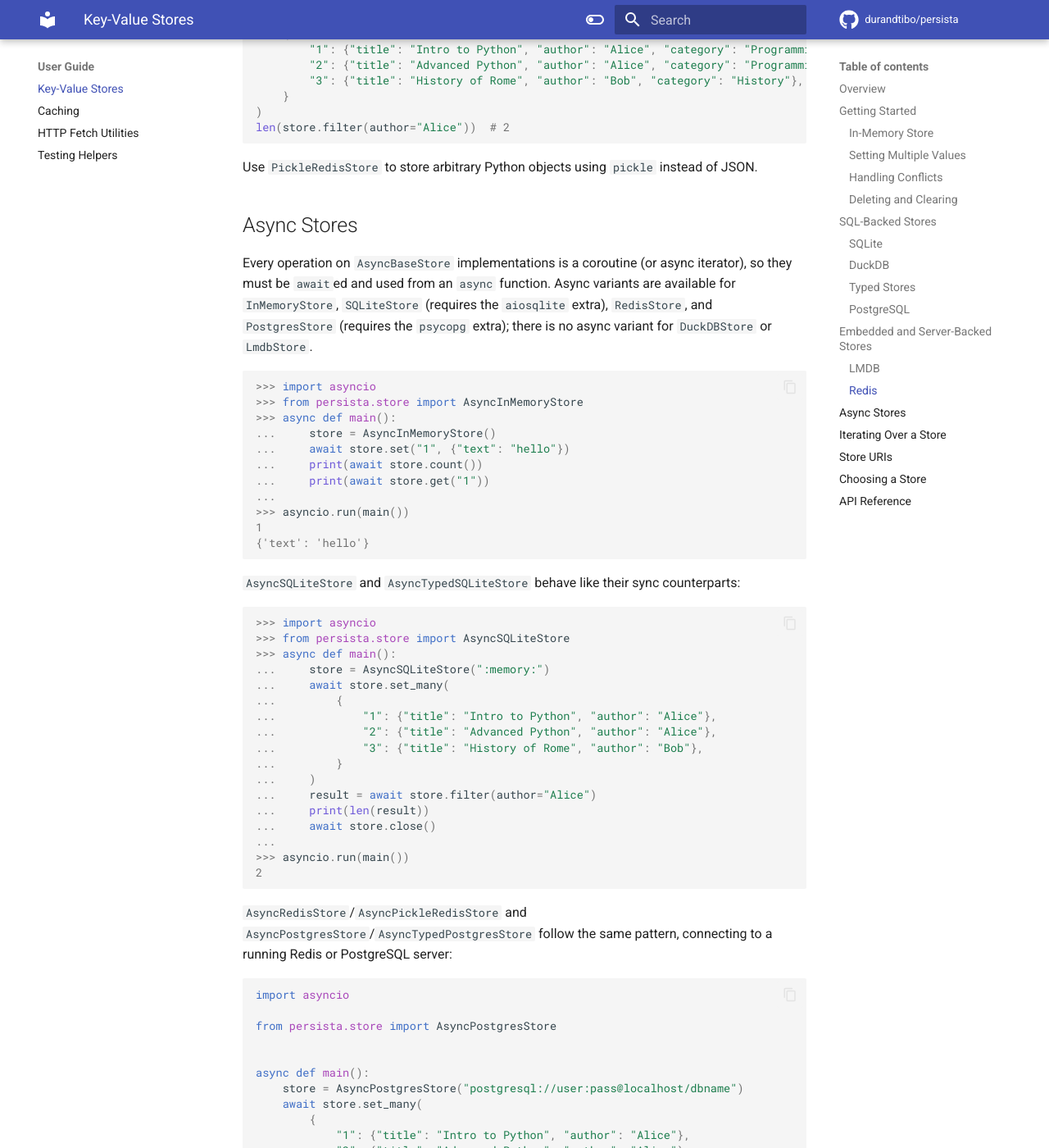
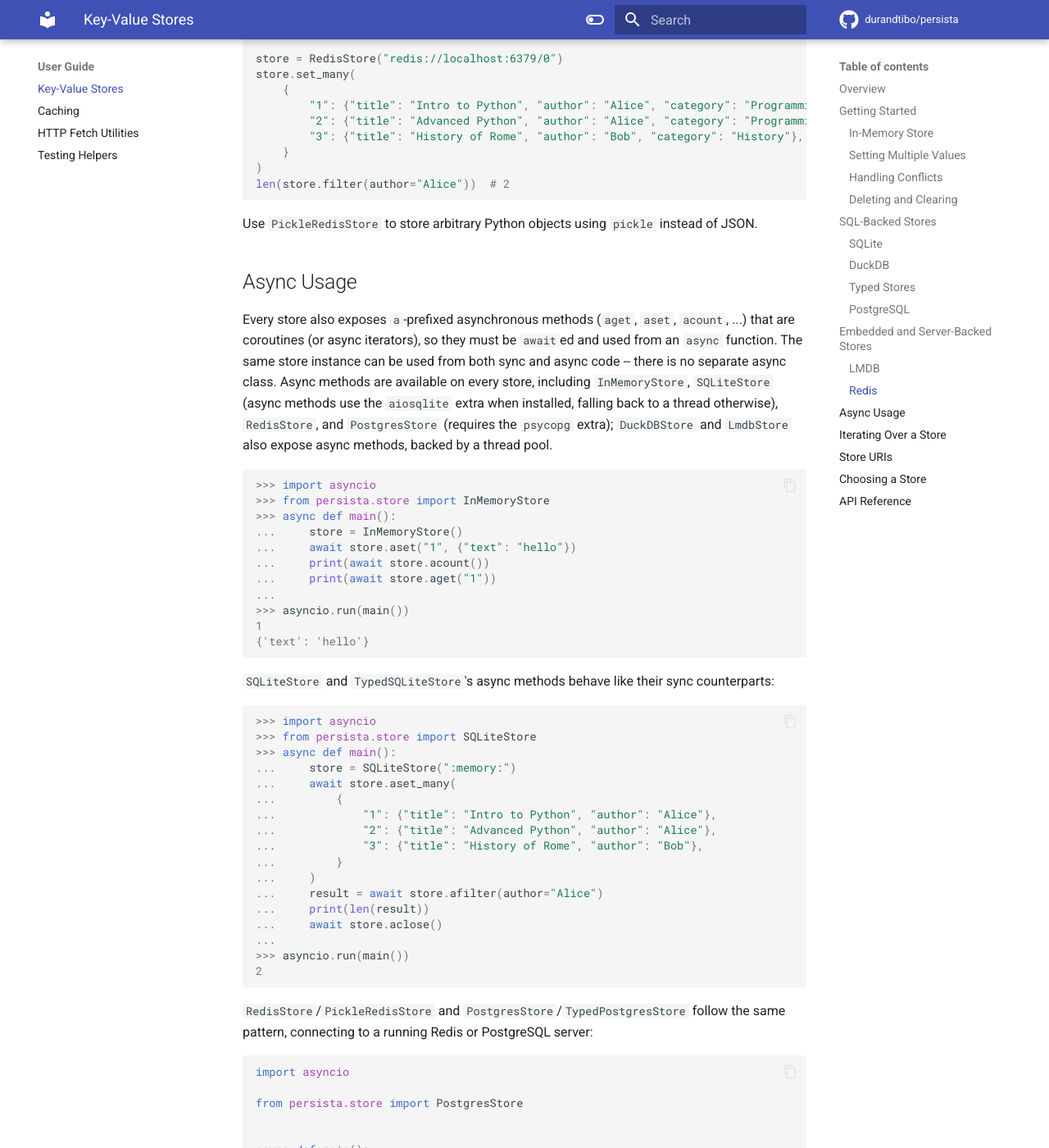
Before and after one commit to durandtibo/persista, an MkDocs documentation site: the page built from docs/docs/uguide/store.md, in a window 1280 px wide and 1400 px high, scrolled down 5618 px. Shown: the whole window at 82% size. Built offline with MkDocs 1.6.1 and Material for MkDocs 9.7.7, drawn with Linux system fonts in a browser that asks for light colours; emoji names are drawn with the system emoji font; comment, search, counter and statistics services are not loaded; the version menu is left out; some of the changed text lies outside the part shown.

Commit message:
test(store): merge remaining sync/async consistency tests, drop Async* references
Fold test_consistency_async.py into test_consistency.py as async-suffixed
tests that exercise the same merged store fixtures via their a-prefixed
async methods, since BaseStore is now dual-mode with no separate Async*
classes. Update docs (index.md, uguide/store.md, uguide/cache.md) to
describe the single BaseStore interface instead of stale AsyncBaseStore/
Async*Store/async_store_from_uri/register_async_scheme references.

Co-Authored-By: Claude Sonnet 5 <noreply@anthropic.com>

````diff
--- a/docs/docs/uguide/store.md
+++ b/docs/docs/uguide/store.md
@@ -1,10 +1,10 @@
 # Key-Value Stores
 
 :book: This page describes the `persista.store` package, which provides a uniform key-value
-store interface backed by several storage engines. This page explains the `BaseStore` /
-`AsyncBaseStore` interfaces and how to use the concrete store implementations: `InMemoryStore`,
-`SQLiteStore`, `DuckDBStore`, `LmdbStore`, `RedisStore`, `PostgresStore`, and their async and
-"typed"/"pickle" variants.
+store interface backed by several storage engines. This page explains the `BaseStore` interface
+(which supports both synchronous and asynchronous usage) and how to use the concrete store
+implementations: `InMemoryStore`, `SQLiteStore`, `DuckDBStore`, `LmdbStore`, `RedisStore`,
+`PostgresStore`, and their "typed"/"pickle" variants.
 
 **Prerequisites:** You'll need to know a bit of Python.
 For a refresher, see the [Python tutorial](https://docs.python.org/tutorial/).
@@ -14,24 +14,28 @@ For a refresher, see the [Python tutorial](https://docs.python.org/tutorial/).
 The `persista.store` package provides a single, consistent interface for storing `dict` values
 under string keys, regardless of the backend used to persist them:
 
-- `BaseStore`: synchronous abstract interface
-- `AsyncBaseStore`: asynchronous abstract interface
+- `BaseStore`: a single abstract interface that supports both synchronous methods (`get`, `set`,
+  ...) and their asynchronous, `a`-prefixed counterparts (`aget`, `aset`, ...) on the same
+  instance
 
-Both interfaces expose the same set of operations:
+Both modes expose the same set of operations:
 
-- `get` / `get_many`: read one or several values by key
-- `set` / `set_many` / `set_batches`: write one, several, or a stream of values
-- `filter`: retrieve values matching field conditions
-- `delete` / `delete_many`: remove values
-- `clear`: remove all values
-- `contains_many`: check which keys exist
-- `keys` / `values` / `iter_batches`: iterate over the store's content
-- `count`: number of entries
-- `close`: release underlying resources
+- `get`/`aget`, `get_many`/`aget_many`: read one or several values by key
+- `set`/`aset`, `set_many`/`aset_many`, `set_batches`/`aset_batches`: write one, several, or a
+  stream of values
+- `filter`/`afilter`: retrieve values matching field conditions
+- `delete`/`adelete`, `delete_many`/`adelete_many`: remove values
+- `clear`/`aclear`: remove all values
+- `contains_many`/`acontains_many`: check which keys exist
+- `keys`/`akeys`, `values`/`avalues`, `iter_batches`/`aiter_batches`: iterate over the store's
+  content
+- `count`/`acount`: number of entries
+- `close`/`aclose`: release underlying resources
 
 Because every store implements the same interface, application code written against `BaseStore`
-(or `AsyncBaseStore`) can be moved between backends — for example using `InMemoryStore` in unit
-tests and `PostgresStore` in production — without changes.
+can be moved between backends — for example using `InMemoryStore` in unit tests and
+`PostgresStore` in production — without changes, and can freely mix sync and async calls on the
+same store instance.
 
 ## Getting Started
 
@@ -258,7 +262,7 @@ store.get("1")  # {'title': 'Intro to Python', 'tags': {'python', 'intro'}}
 
 !!! warning
     `pickle.loads` can execute arbitrary code. Only use `PickleLmdbStore` (and
-    `PickleRedisStore`/`AsyncPickleRedisStore`) with data from trusted sources.
+    `PickleRedisStore`) with data from trusted sources.
 
 ### Redis
 
@@ -281,21 +285,24 @@ len(store.filter(author="Alice"))  # 2
 
 Use `PickleRedisStore` to store arbitrary Python objects using `pickle` instead of JSON.
 
-## Async Stores
+## Async Usage
 
-Every operation on `AsyncBaseStore` implementations is a coroutine (or async iterator), so they
-must be `await`ed and used from an `async` function. Async variants are available for
-`InMemoryStore`, `SQLiteStore` (requires the `aiosqlite` extra), `RedisStore`, and `PostgresStore`
-(requires the `psycopg` extra); there is no async variant for `DuckDBStore` or `LmdbStore`.
+Every store also exposes `a`-prefixed asynchronous methods (`aget`, `aset`, `acount`, ...) that
+are coroutines (or async iterators), so they must be `await`ed and used from an `async` function.
+The same store instance can be used from both sync and async code -- there is no separate async
+class. Async methods are available on every store, including `InMemoryStore`, `SQLiteStore`
+(async methods use the `aiosqlite` extra when installed, falling back to a thread otherwise),
+`RedisStore`, and `PostgresStore` (requires the `psycopg` extra); `DuckDBStore` and `LmdbStore`
+also expose async methods, backed by a thread pool.
 
 ```pycon
 >>> import asyncio
->>> from persista.store import AsyncInMemoryStore
+>>> from persista.store import InMemoryStore
 >>> async def main():
-...     store = AsyncInMemoryStore()
-...     await store.set("1", {"text": "hello"})
-...     print(await store.count())
-...     print(await store.get("1"))
+...     store = InMemoryStore()
+...     await store.aset("1", {"text": "hello"})
+...     print(await store.acount())
+...     print(await store.aget("1"))
 ...
 >>> asyncio.run(main())
 1
@@ -303,63 +310,63 @@ must be `await`ed and used from an `async` function. Async variants are availabl
 
 ```
 
-`AsyncSQLiteStore` and `AsyncTypedSQLiteStore` behave like their sync counterparts:
+`SQLiteStore` and `TypedSQLiteStore`'s async methods behave like their sync counterparts:
 
 ```pycon
 >>> import asyncio
->>> from persista.store import AsyncSQLiteStore
+>>> from persista.store import SQLiteStore
 >>> async def main():
-...     store = AsyncSQLiteStore(":memory:")
-...     await store.set_many(
+...     store = SQLiteStore(":memory:")
+...     await store.aset_many(
 ...         {
 ...             "1": {"title": "Intro to Python", "author": "Alice"},
 ...             "2": {"title": "Advanced Python", "author": "Alice"},
 ...             "3": {"title": "History of Rome", "author": "Bob"},
 ...         }
 ...     )
-...     result = await store.filter(author="Alice")
+...     result = await store.afilter(author="Alice")
 ...     print(len(result))
-...     await store.close()
+...     await store.aclose()
 ...
 >>> asyncio.run(main())
 2
 
 ```
 
-`AsyncRedisStore`/`AsyncPickleRedisStore` and `AsyncPostgresStore`/`AsyncTypedPostgresStore`
-follow the same pattern, connecting to a running Redis or PostgreSQL server:
+`RedisStore`/`PickleRedisStore` and `PostgresStore`/`TypedPostgresStore` follow the same
+pattern, connecting to a running Redis or PostgreSQL server:
 
 ```python
 import asyncio
 
-from persista.store import AsyncPostgresStore
+from persista.store import PostgresStore
 
 
 async def main():
-    store = AsyncPostgresStore("postgresql://user:pass@localhost/dbname")
-    await store.set_many(
+    store = PostgresStore("postgresql://user:pass@localhost/dbname")
+    await store.aset_many(
         {
             "1": {"title": "Intro to Python", "author": "Alice"},
             "2": {"title": "Advanced Python", "author": "Alice"},
         }
     )
-    result = await store.filter(author="Alice")
+    result = await store.afilter(author="Alice")
     print(len(result))
-    await store.close()
+    await store.aclose()
 
 
 asyncio.run(main())
 ```
 
-Also use `async with` to automatically `close()` the store:
+Also use `async with` to automatically `aclose()` the store:
 
 ```pycon
 >>> import asyncio
->>> from persista.store import AsyncInMemoryStore
+>>> from persista.store import InMemoryStore
 >>> async def main():
-...     async with AsyncInMemoryStore() as store:
-...         await store.set("1", {"text": "hello"})
-...         print(await store.get("1"))
+...     async with InMemoryStore() as store:
+...         await store.aset("1", {"text": "hello"})
+...         print(await store.aget("1"))
 ...
 >>> asyncio.run(main())
 {'text': 'hello'}
@@ -462,9 +469,9 @@ store = store_from_uri("mycustom://...")
 
 Use `InMemoryStore` for tests and prototyping, `SQLiteStore`/`DuckDBStore` for local
 single-process persistence without a server, and `RedisStore`/`PostgresStore` when data needs to
-be shared across processes or machines. `NullStore` (and its async counterpart `AsyncNullStore`)
-never actually stores anything -- every `get` is a miss -- which is useful for plugging into
-`Cache`/`AsyncCache` to disable caching entirely without changing any calling code.
+be shared across processes or machines. `NullStore` never actually stores anything -- every
+`get`/`aget` is a miss -- which is useful for plugging into `Cache` to disable caching entirely
+without changing any calling code.
 
 ## API Reference
 
````
Also changed, not shown: other parts of docs/docs/uguide/store.md (+4 -4 lines), docs/docs/index.md (+6 -5 lines), docs/docs/uguide/cache.md (+6 -6 lines), 2 other files.
